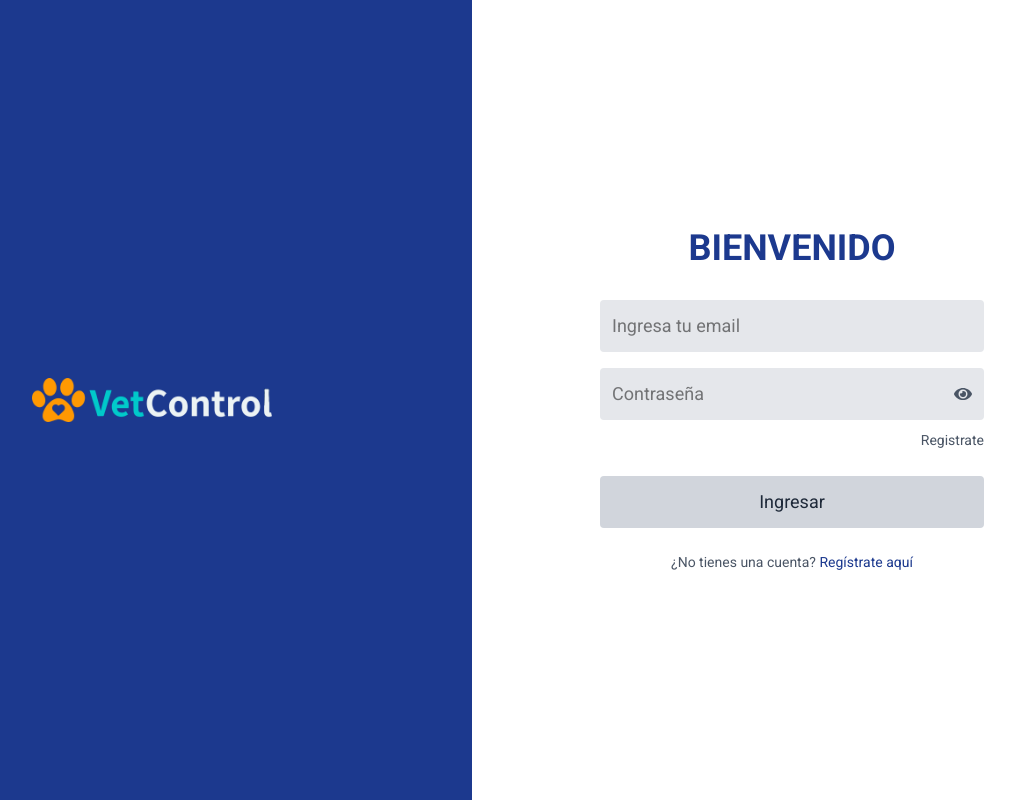
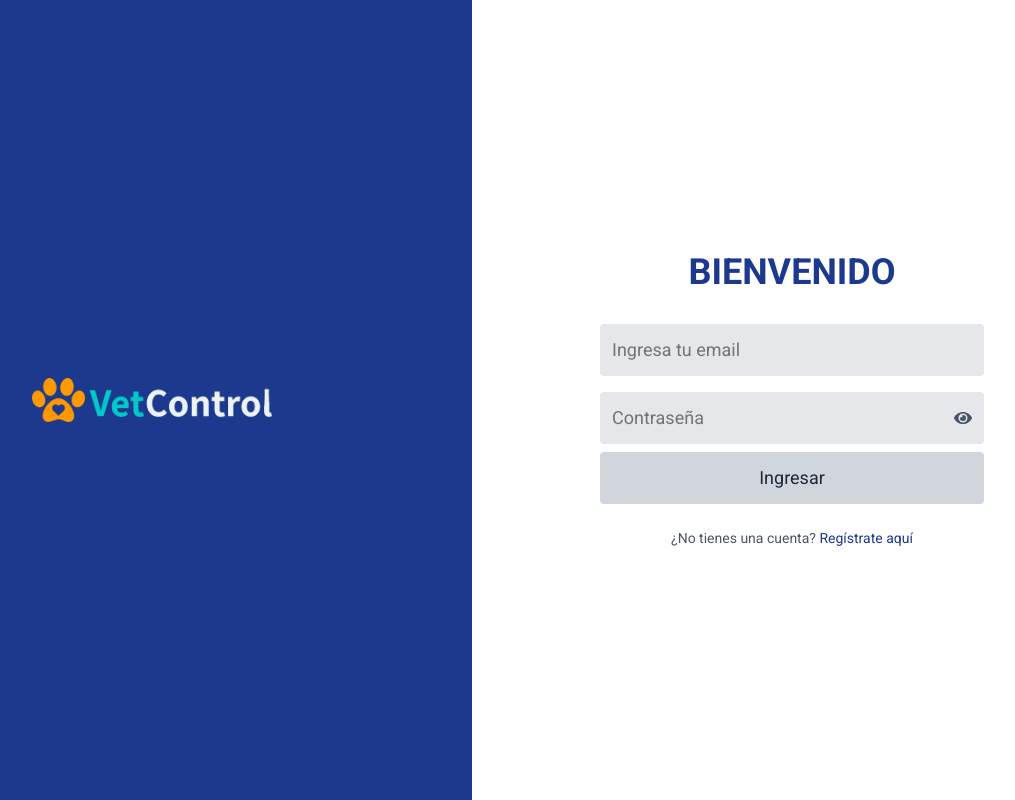
Before and after one commit to GabooMedina/VetControl-Frontend, a React (Vite) app: page /signin in a window 1280 px wide. Shown: the whole page, without its empty margins (168-1183 px from the left). Built offline with nearby package versions, Linux system fonts and the light colour scheme; no server answers.

Commit message:
Se remueve el boton extra para el registro

```diff
--- a/src/auth/SignIn.tsx
+++ b/src/auth/SignIn.tsx
@@ -101,11 +101,7 @@ const SignIn = () => {
                   {showPassword ? <FaEyeSlash size={18} /> : <FaEye size={18} />}
                 </button>
               </div>
-              <div className="text-right mb-6">
-                <button type="button" className="text-sm text-gray-600 hover:text-blue-900">
-                  Registrate
-                </button>
-              </div>
+
               <button
                 type="submit"
                 className="w-full p-3 bg-gray-300 hover:bg-gray-400 rounded text-gray-800 font-medium text-base md:text-lg transition-colors"
```
